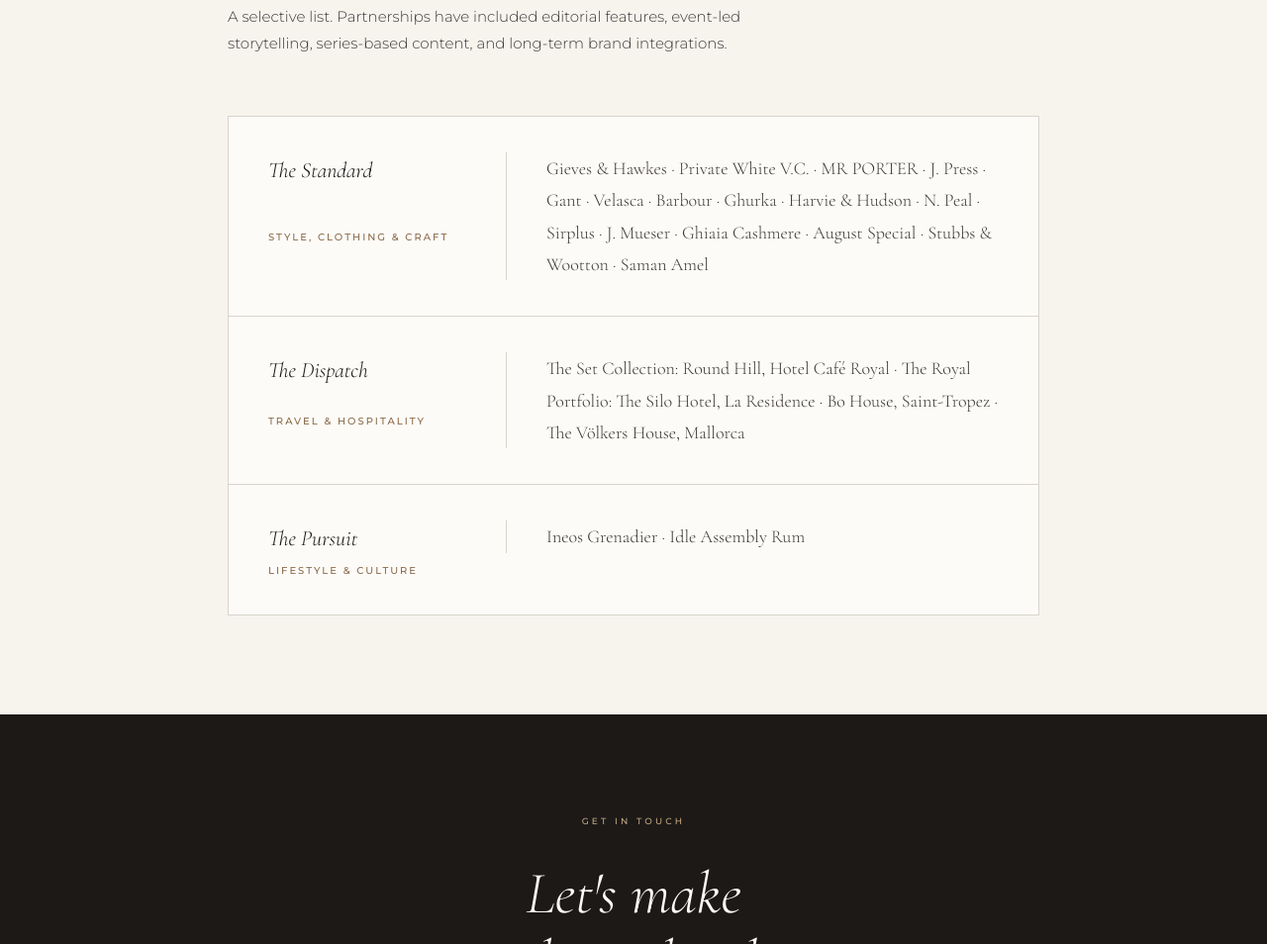
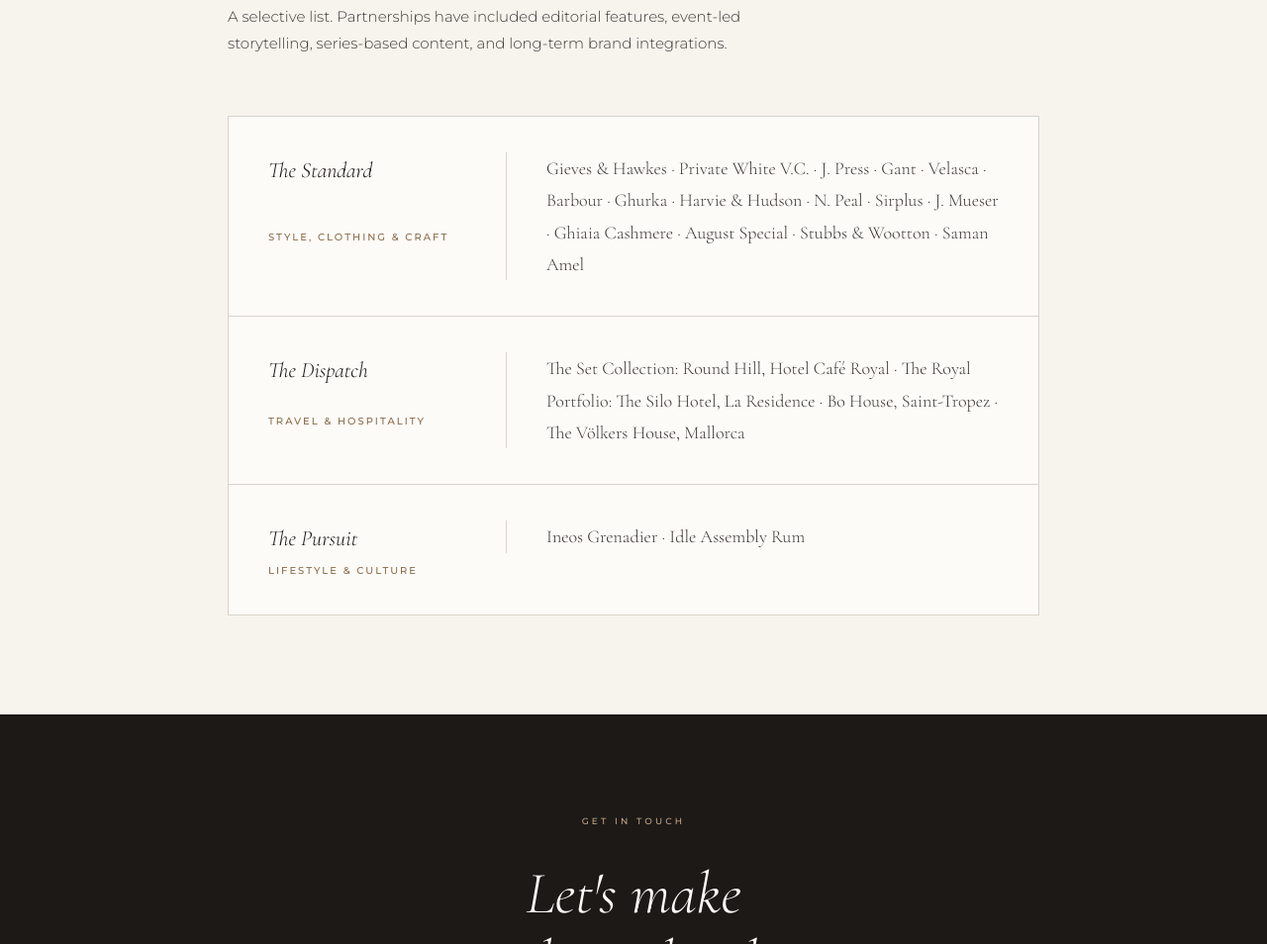
Before and after one commit to retro-ralph/retro-ralph-rate-card, a plain HTML site: page index.html in a window 1280 px wide. Shown: the part 9334-10288 px from the top of the page at 99% size. Drawn offline with nearby package versions, Linux system fonts and the light colour scheme; a web font is replaced by a local one.

Commit message:
Update index.html
Remove MR P temp

```diff
--- a/index.html
+++ b/index.html
@@ -1324,7 +1324,7 @@
     <div class="partners-pillar">
       <p class="partners-pillar-name">The Standard</p>
       <p class="partners-pillar-desc">Style, Clothing &amp; Craft</p>
-      <p class="partners-names">Gieves &amp; Hawkes · Private White V.C. · MR PORTER · J. Press · Gant · Velasca · Barbour · Ghurka · Harvie &amp; Hudson · N. Peal · Sirplus · J. Mueser · Ghiaia Cashmere · August Special · Stubbs &amp; Wootton · Saman Amel</p>
+      <p class="partners-names">Gieves &amp; Hawkes · Private White V.C. · J. Press · Gant · Velasca · Barbour · Ghurka · Harvie &amp; Hudson · N. Peal · Sirplus · J. Mueser · Ghiaia Cashmere · August Special · Stubbs &amp; Wootton · Saman Amel</p>
     </div>
     <div class="partners-pillar">
       <p class="partners-pillar-name">The Dispatch</p>
```
